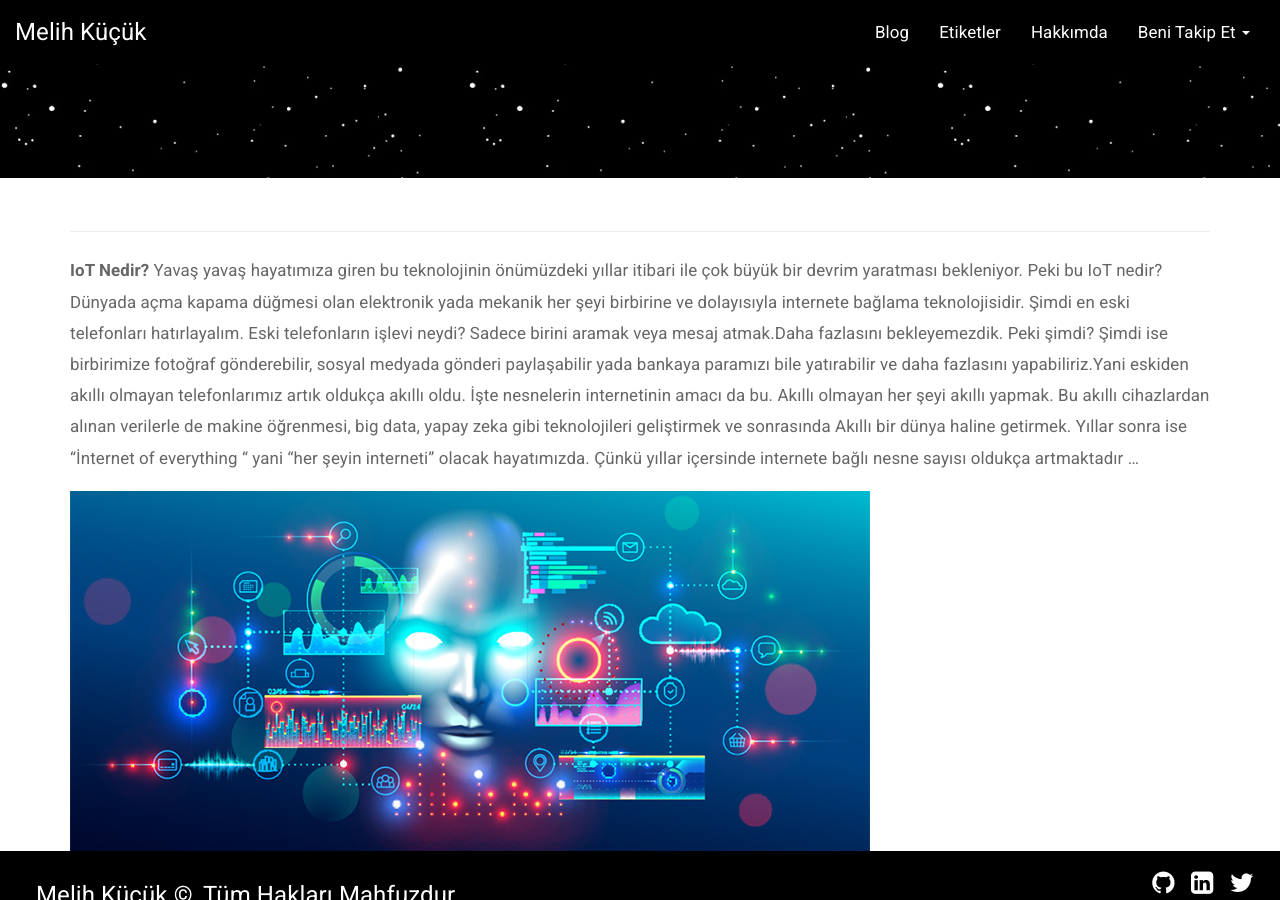
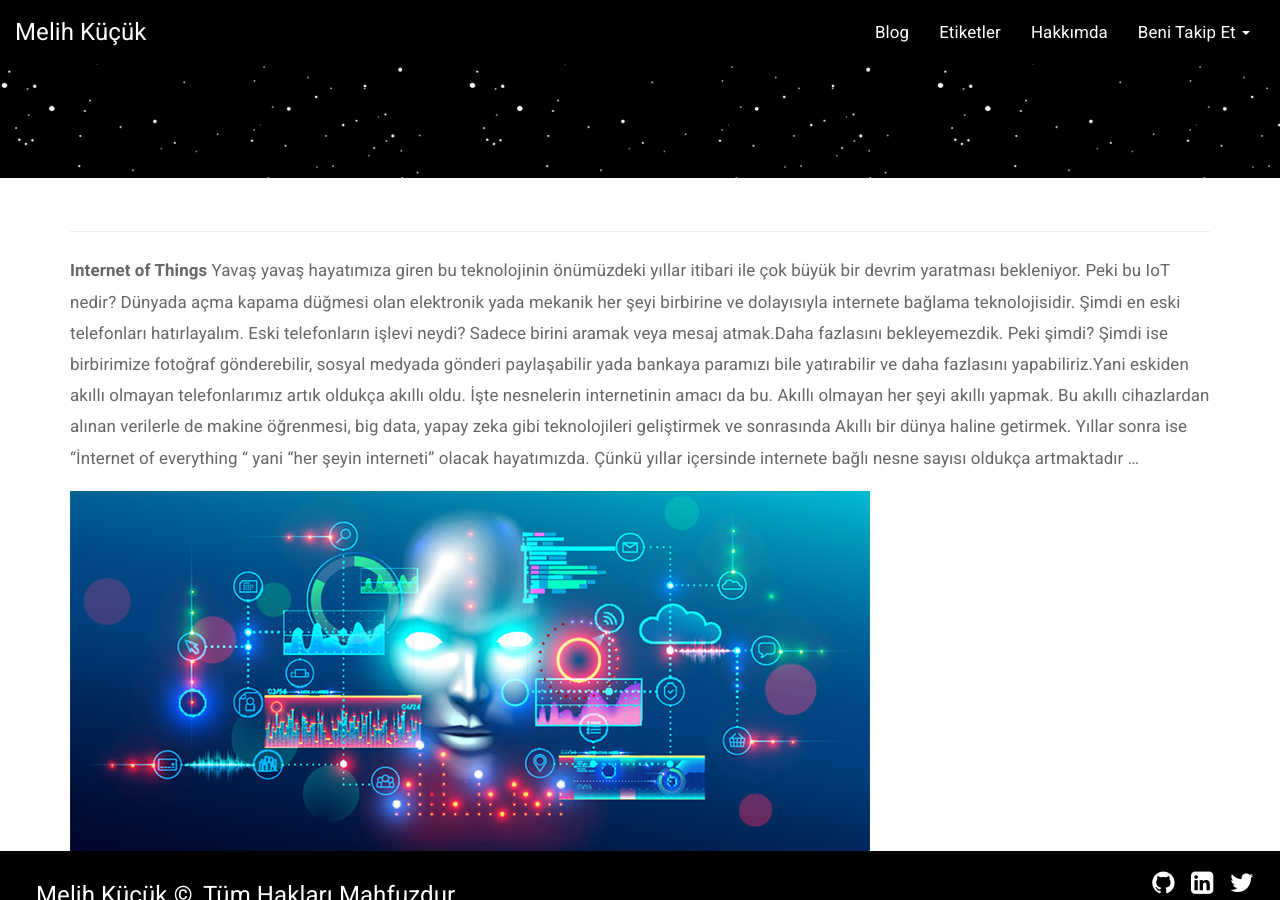
Before and after one commit to melihKucuk/melih-kucuk, a Jekyll site: the page built from _posts/2020-12-24-iot.md, in a window 1280 px wide and 900 px high, scrolled down 559 px. Built offline with Jekyll 4.4.1, drawn with Linux system fonts in a browser that asks for light colours; comment, search, counter and statistics services are not loaded.

Commit message:
Update 2020-12-24-iot.md

```diff
--- a/_posts/2020-12-24-iot.md
+++ b/_posts/2020-12-24-iot.md
@@ -6,7 +6,7 @@ comments: true
 categories: IoT
 tags: []
 ---
-**IoT Nedir?**
+**Internet of Things**
 Yavaş yavaş hayatımıza giren bu teknolojinin önümüzdeki yıllar itibari ile çok büyük bir devrim yaratması bekleniyor.
 Peki bu IoT nedir?
 Dünyada açma kapama düğmesi olan elektronik yada mekanik her şeyi birbirine ve dolayısıyla internete bağlama teknolojisidir.
```
